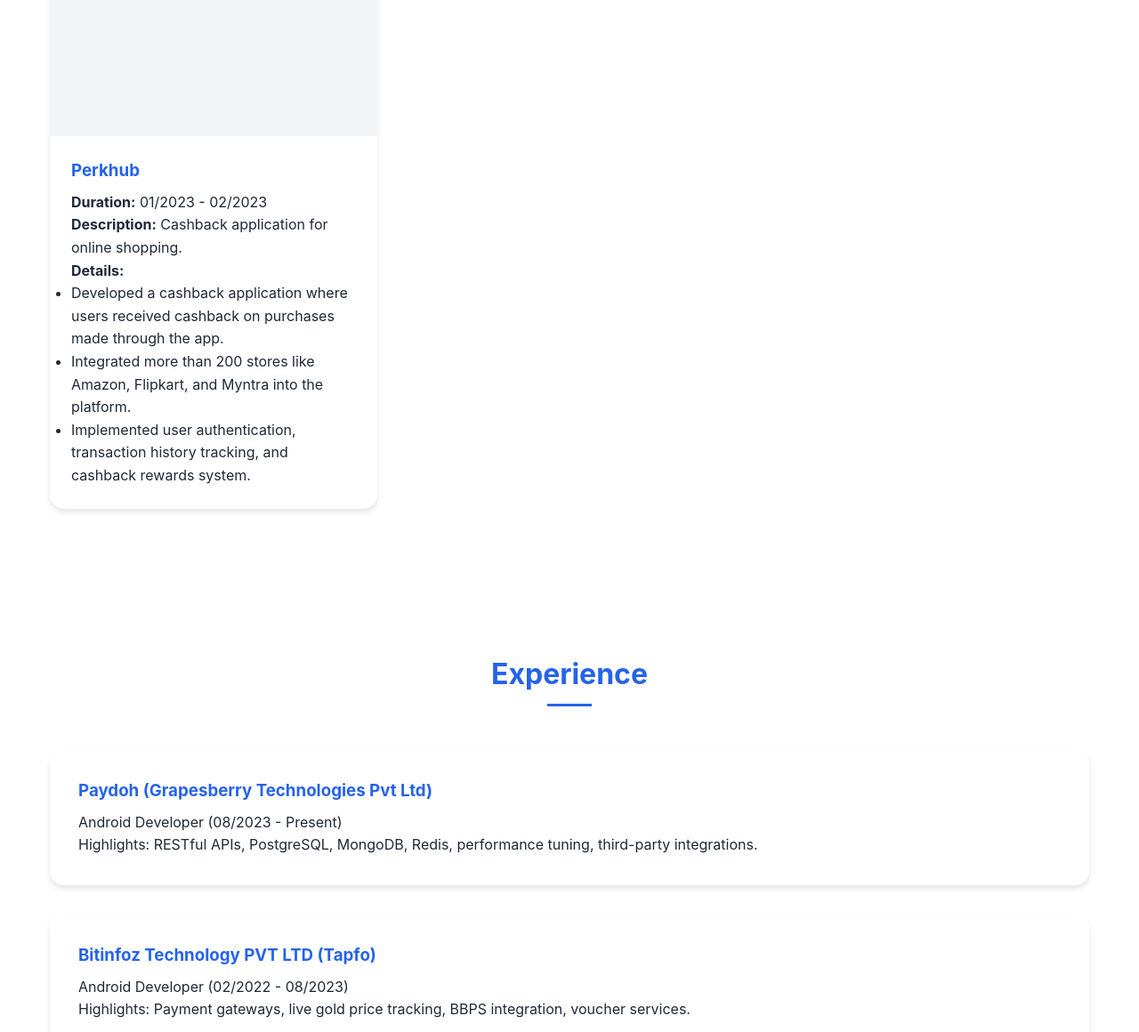
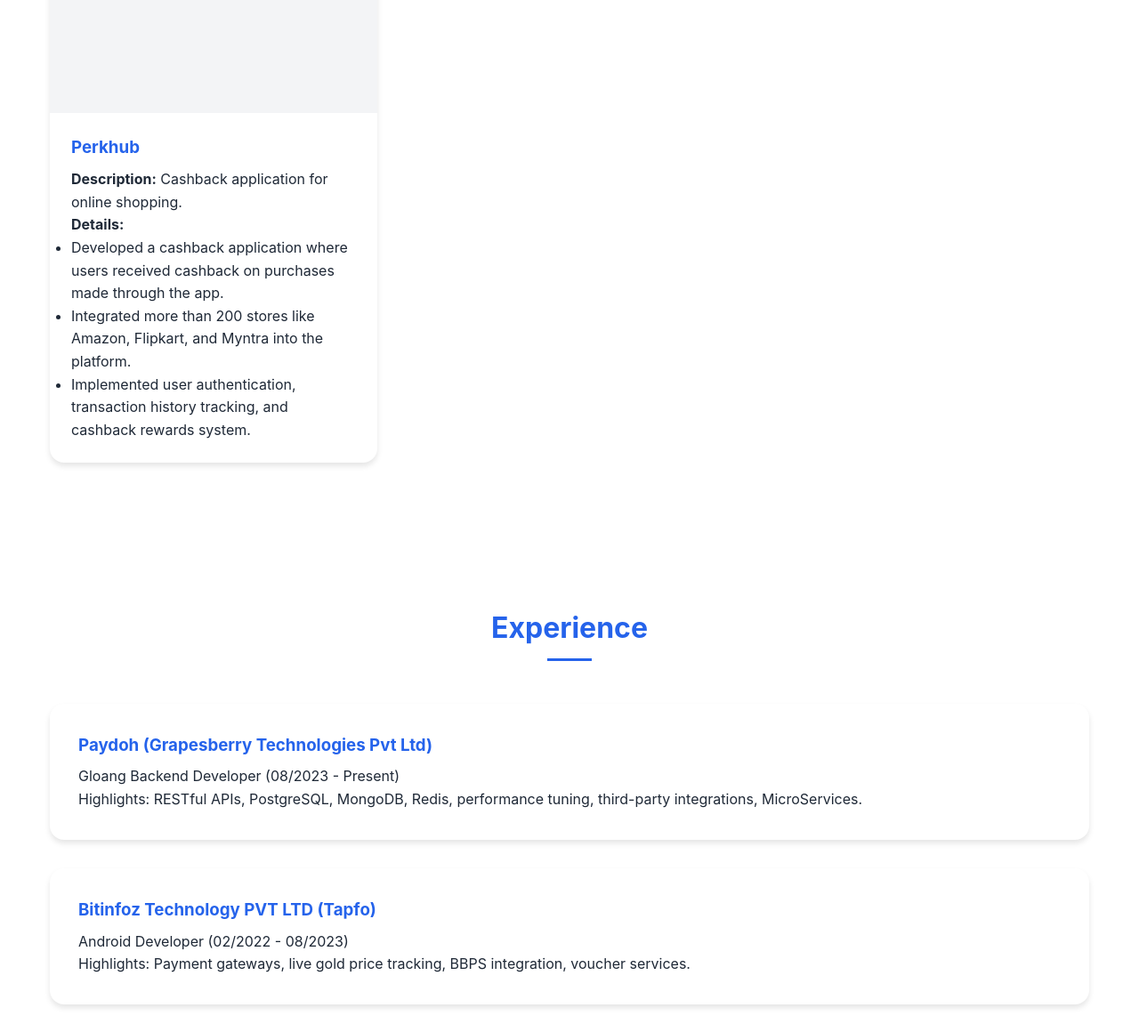
Before and after one commit to Jakirsayyed98/jakirsayyed, a plain HTML site: page index.html in a window 1280 px wide. Shown: the part 3337-4497 px from the top of the page at 89% size. Drawn offline with Linux system fonts and the light colour scheme.

Commit message:
Update index.html

```diff
--- a/index.html
+++ b/index.html
@@ -628,7 +628,6 @@ I am dedicated to continuous learning and always eager to explore new technologi
         </div>
         <div class="project-content">
             <h3>My Basket App</h3>
-            <p><strong>Duration:</strong> 01/2023 - 02/2023</p>
             <p><strong>Description:</strong> E-commerce application for ordering fruits, vegetables, and food items.</p>
             <p><strong>Details:</strong></p>
             <ul>
@@ -645,7 +644,6 @@ I am dedicated to continuous learning and always eager to explore new technologi
         </div>
         <div class="project-content">
             <h3>Brinezon App</h3>
-            <p><strong>Duration:</strong> 04/2022 - 10/2022</p>
             <p><strong>Description:</strong> All-in-one platform for grocery ordering, food ordering, and cab booking services.</p>
             <p><strong>Details:</strong></p>
             <ul>
@@ -663,7 +661,6 @@ I am dedicated to continuous learning and always eager to explore new technologi
         </div>
         <div class="project-content">
             <h3>Srapswala App</h3>
-            <p><strong>Duration:</strong> 01/2023 - 01/2023</p>
             <p><strong>Description:</strong> Application facilitating online scrap selling.</p>
             <p><strong>Details:</strong></p>
             <ul>
@@ -680,7 +677,6 @@ I am dedicated to continuous learning and always eager to explore new technologi
         </div>
         <div class="project-content">
             <h3>Perkhub</h3>
-            <p><strong>Duration:</strong> 01/2023 - 02/2023</p>
             <p><strong>Description:</strong> Cashback application for online shopping.</p>
             <p><strong>Details:</strong></p>
             <ul>
@@ -698,8 +694,8 @@ I am dedicated to continuous learning and always eager to explore new technologi
         <h2 class="section-title">Experience</h2>
         <div class="experience-item">
             <h3>Paydoh (Grapesberry Technologies Pvt Ltd)</h3>
-            <p>Android Developer (08/2023 - Present)</p>
-            <p>Highlights: RESTful APIs, PostgreSQL, MongoDB, Redis, performance tuning, third-party integrations.</p>
+            <p>Gloang Backend Developer (08/2023 - Present)</p>
+            <p>Highlights: RESTful APIs, PostgreSQL, MongoDB, Redis, performance tuning, third-party integrations, MicroServices.</p>
         </div>
         <div class="experience-item">
             <h3>Bitinfoz Technology PVT LTD (Tapfo)</h3>
```
